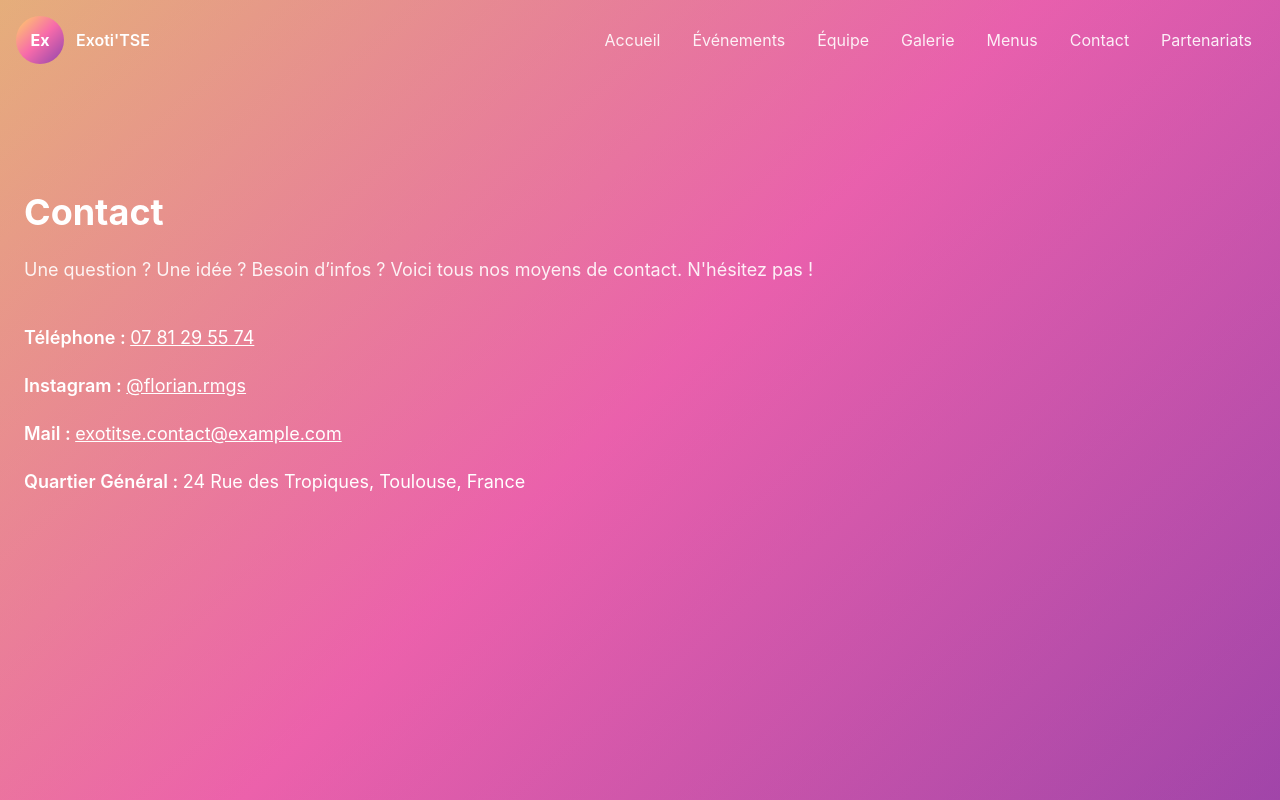
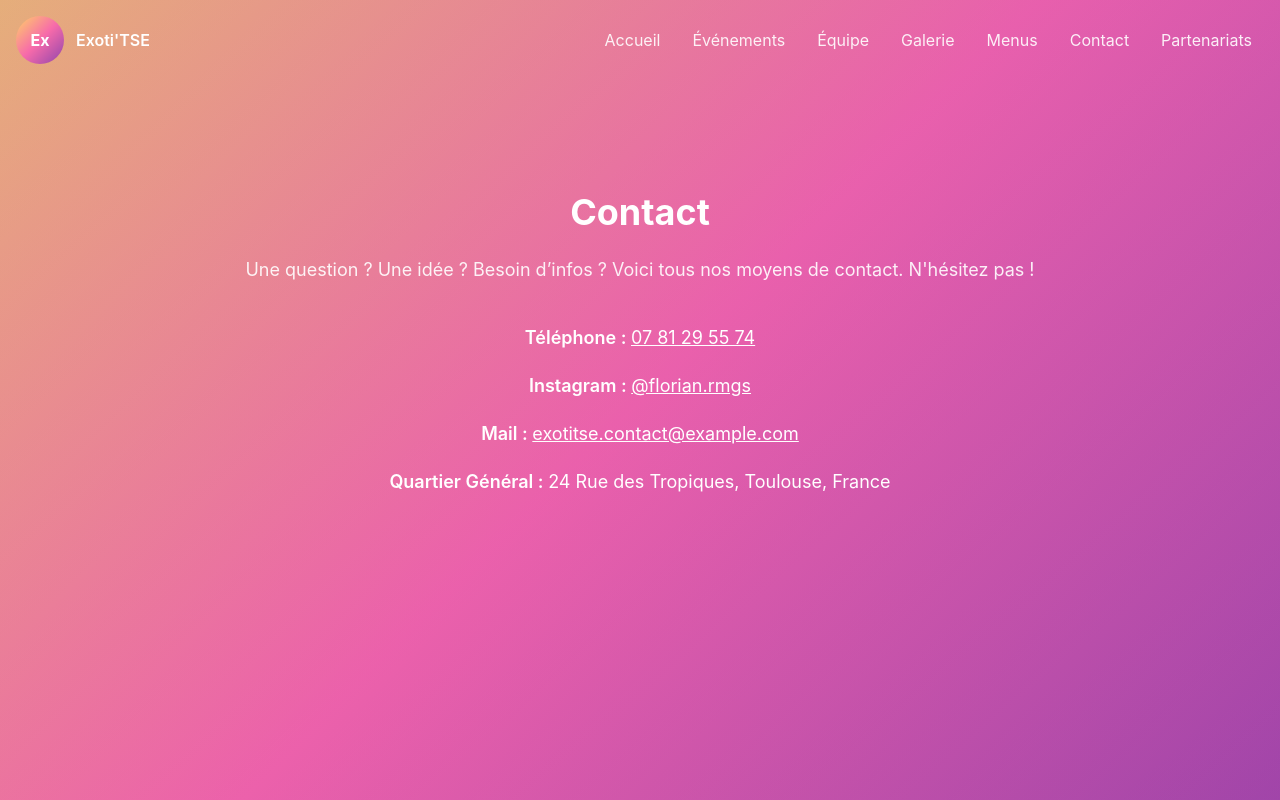
Before and after one commit to FlorianR903/BDE_ExotiTSE_site, a Next.js app: page /contact in a window 1280 px wide. Built offline with nearby package versions, Linux system fonts and the light colour scheme.

Commit message:
Recentrage des titres

```diff
--- a/components/ContactSection.js
+++ b/components/ContactSection.js
@@ -3,17 +3,17 @@ import { motion } from 'framer-motion'
 
 export default function ContactSection() {
   return (
-      <motion.section className="py-24 px-6 relative overflow-hidden"
+      <motion.section className="py-24 px-6 relative overflow-hidden text-center"
                       initial={{ opacity: 0, y: 40 }}
                       whileInView={{ opacity: 1, y: 0 }}
                       transition={{ duration: 0.6 }}
                       viewport={{ once: true }}>
 
-      <h2 className="text-4xl font-bold mb-6">Contact</h2>
-      <p className="mt-6 text-lg text-white/90">
-          Une question ? Une idée ? Besoin d’infos ?
-          Voici tous nos moyens de contact. N'hésitez pas !
-      </p>
+        <h2 className="text-4xl font-bold mb-6">Contact</h2>
+        <p className="mt-6 text-lg text-white/90">
+            Une question ? Une idée ? Besoin d’infos ?
+            Voici tous nos moyens de contact. N'hésitez pas !
+        </p>
 
         <div className="mt-10 space-y-5 text-lg">
 
--- a/components/TeamSection.js
+++ b/components/TeamSection.js
@@ -50,7 +50,7 @@ export default function TeamSection() {
 
     return (
         <motion.section id="members"
-                        className="py-24 px-6 relative overflow-hidden"
+                        className="py-24 px-6 relative overflow-hidden text-center"
                         initial={{ opacity: 0, y: 40 }}
                         whileInView={{ opacity: 1, y: 0 }}
                         transition={{ duration: 0.6 }}
```
